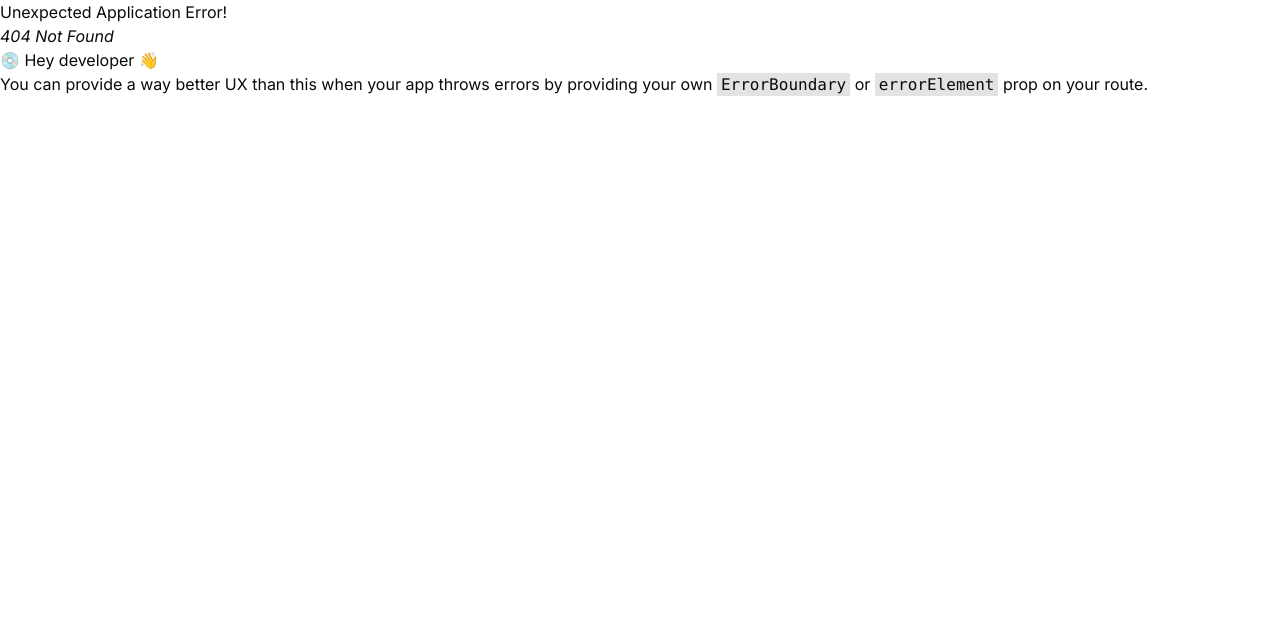
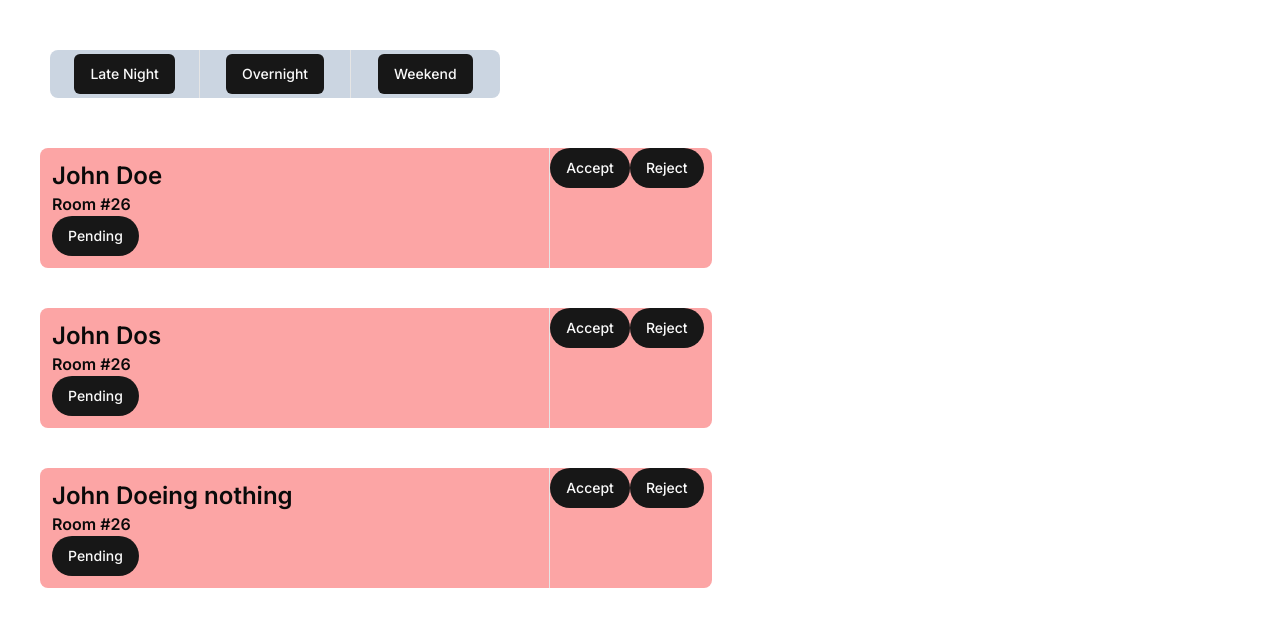
Before and after one commit to lueezzzz/DormMate, a React (Vite) app: page /manage in a window 1280 px wide. Before the commit this address had no page. Shown: the top 626 px of the page. Built offline with nearby package versions, Linux system fonts and the light colour scheme.

Commit message:
created permit card components and built the basic functionality of the page

```diff
--- a/package.json
+++ b/package.json
@@ -17,6 +17,7 @@
     "lucide-react": "^0.446.0",
     "react": "^18.3.1",
     "react-dom": "^18.3.1",
+    "react-resizable-panels": "^2.1.4",
     "react-router-dom": "^6.26.2",
     "tailwind-merge": "^2.5.2",
     "tailwindcss-animate": "^1.0.7"
--- /dev/null
+++ b/src/components/PermitCard.jsx
@@ -0,0 +1,38 @@
+import React from "react";
+import { Button } from "@/components/ui/button";
+
+import {
+  ResizableHandle,
+  ResizablePanel,
+  ResizablePanelGroup,
+} from "@/components/ui/resizable";
+
+const PermitCard = (props) => {
+  return (
+    <ResizablePanelGroup
+      direction="horizontal"
+      className="max-w-2xl rounded-lg md:min-w-[450px] m-10 bg-red-300"
+    >
+      <ResizablePanel defaultSize={75} className="p-3">
+        <div className="flex align-middle p-0 ">
+          <span className="font-semibold text-2xl">{props.name}</span>
+        </div>
+        <div className="flex align-middle p-0">
+          <span className="font-semibold">Room #{props.room}</span>
+        </div>
+        <Button className="rounded-full">{props.status}</Button>
+      </ResizablePanel>
+      <ResizableHandle></ResizableHandle>
+      <ResizablePanel defaultSize={25}>
+        <ResizablePanelGroup direction="vertical">
+          <ResizablePanel className="">
+            <Button className="rounded-full">Accept</Button>
+            <Button className="rounded-full">Reject</Button>
+          </ResizablePanel>
+        </ResizablePanelGroup>
+      </ResizablePanel>
+    </ResizablePanelGroup>
+  );
+};
+
+export default PermitCard;
--- /dev/null
+++ b/src/components/ui/resizable.jsx
@@ -0,0 +1,40 @@
+import { GripVertical } from "lucide-react"
+import * as ResizablePrimitive from "react-resizable-panels"
+
+import { cn } from "@/lib/utils"
+
+const ResizablePanelGroup = ({
+  className,
+  ...props
+}) => (
+  <ResizablePrimitive.PanelGroup
+    className={cn(
+      "flex h-full w-full data-[panel-group-direction=vertical]:flex-col",
+      className
+    )}
+    {...props} />
+)
+
+const ResizablePanel = ResizablePrimitive.Panel
+
+const ResizableHandle = ({
+  withHandle,
+  className,
+  ...props
+}) => (
+  <ResizablePrimitive.PanelResizeHandle
+    className={cn(
+      "relative flex w-px items-center justify-center bg-border after:absolute after:inset-y-0 after:left-1/2 after:w-1 after:-translate-x-1/2 focus-visible:outline-none focus-visible:ring-1 focus-visible:ring-ring focus-visible:ring-offset-1 data-[panel-group-direction=vertical]:h-px data-[panel-group-direction=vertical]:w-full data-[panel-group-direction=vertical]:after:left-0 data-[panel-group-direction=vertical]:after:h-1 data-[panel-group-direction=vertical]:after:w-full data-[panel-group-direction=vertical]:after:-translate-y-1/2 data-[panel-group-direction=vertical]:after:translate-x-0 [&[data-panel-group-direction=vertical]>div]:rotate-90",
+      className
+    )}
+    {...props}>
+    {withHandle && (
+      <div
+        className="z-10 flex h-4 w-3 items-center justify-center rounded-sm border bg-border">
+        <GripVertical className="h-2.5 w-2.5" />
+      </div>
+    )}
+  </ResizablePrimitive.PanelResizeHandle>
+)
+
+export { ResizablePanelGroup, ResizablePanel, ResizableHandle }
--- a/src/pages/AdminPermits.jsx
+++ b/src/pages/AdminPermits.jsx
@@ -1,10 +1,76 @@
-import React from "react";
+import React, { useState } from "react";
 import Navbar from "../components/Navbar";
 import "../index.css";
 import { Button } from "@/components/ui/button";
+import {
+  ResizableHandle,
+  ResizablePanel,
+  ResizablePanelGroup,
+} from "@/components/ui/resizable";
 
-const AdmintPermits = () => {
-  return <></>;
+import PermitCard from "@/components/PermitCard";
+import permitsMockData from "@/utils/mockData";
+
+const AdminPermits = () => {
+  const [permitType, setPermitType] = useState("Late Night");
+  const handleChangeView = (viewType) => {
+    if (permitType != viewType) {
+      setPermitType(viewType);
+    }
+  };
+  return (
+    <>
+      <ResizablePanelGroup
+        className="max-w-md rounded-lg border md:min-w-[450px] bg-slate-300"
+        direction="horizontal"
+        style={{ margin: "50px" }}
+      >
+        <ResizablePanel
+          className="flex justify-center align-middle"
+          defaultSize={33}
+        >
+          <Button
+            className="m-1"
+            onClick={() => handleChangeView("Late Night")}
+          >
+            Late Night
+          </Button>
+        </ResizablePanel>
+        <ResizableHandle />
+        <ResizablePanel
+          className="flex justify-center align-middle"
+          defaultSize={33}
+        >
+          <Button className="m-1" onClick={() => handleChangeView("Overnight")}>
+            Overnight
+          </Button>
+        </ResizablePanel>
+        <ResizableHandle />
+
+        <ResizablePanel
+          className="flex justify-center align-middle"
+          defaultSize={33}
+        >
+          <Button className="m-1" onClick={() => handleChangeView("Weekend")}>
+            Weekend
+          </Button>
+        </ResizablePanel>
+      </ResizablePanelGroup>
+      <ul>
+        {permitsMockData
+          .filter((permit) => permit.type == permitType)
+          .map((permit) => (
+            <li key={permit.id}>
+              <PermitCard
+                name={permit.name}
+                room={permit.room}
+                status={permit.status}
+              />
+            </li>
+          ))}
+      </ul>
+    </>
+  );
 };
 
 export default AdminPermits;
```
Also changed, not shown: src/main.jsx (+17 -10 lines), 1 other file (tests, documents, lock files or other folders).
